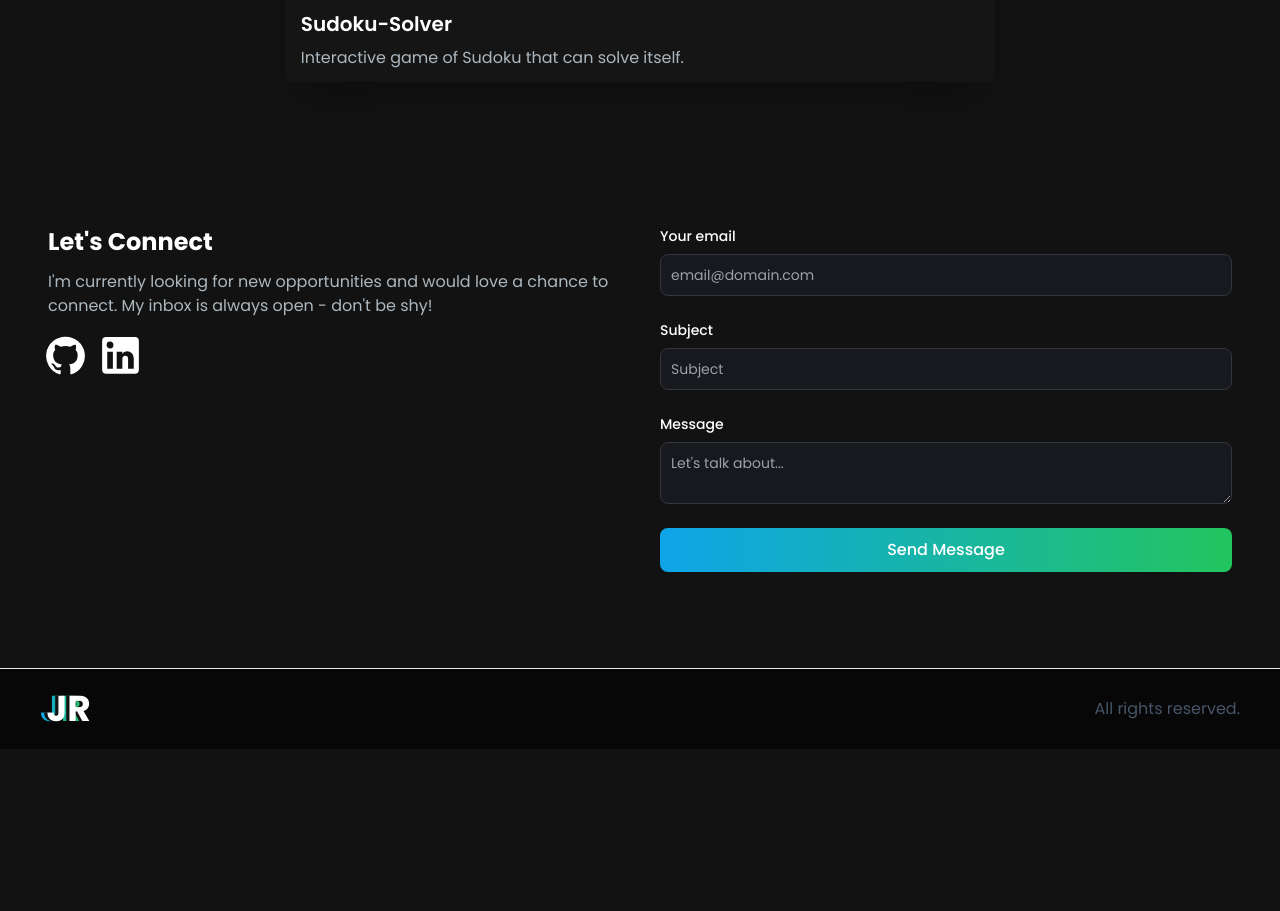
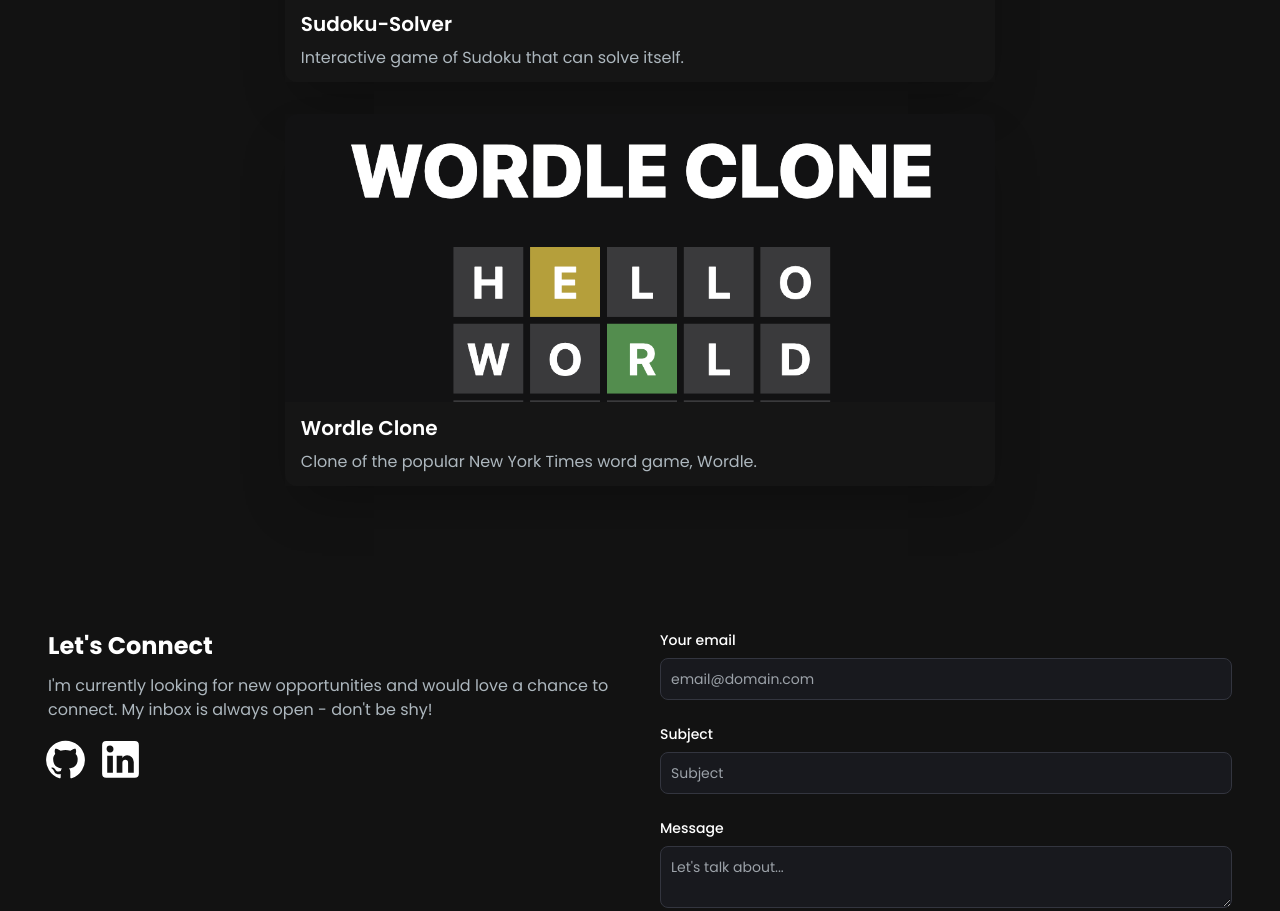
Before and after one commit to JoshRosenfeld10/portfolio, a Next.js app: page / in a window 1280 px wide. Shown: the part 2912-3823 px from the top of the page. Before the commit the page ends 3661 px from the top, so only its background shows below. Built offline with nearby package versions, Linux system fonts and the light colour scheme.

Commit message:
added new project

```diff
--- a/app/components/ProjectSection/projectData.ts
+++ b/app/components/ProjectSection/projectData.ts
@@ -28,6 +28,13 @@
         githubLink: 'https://github.com/JoshRosenfeld10/Sudoku-Solver',
         previewLink: '/'
     },
+    {
+        title: 'Wordle Clone',
+        description: 'Clone of the popular New York Times word game, Wordle.',
+        imagePath: '/images/4.png',
+        githubLink: 'https://github.com/JoshRosenfeld10/WordleClone',
+        previewLink: 'https://josh-rosenfeld-wordle-clone.vercel.app/'
+    }
 ]
 
 export default projectData
```
Also changed, not shown: public/images/4.png (added).
